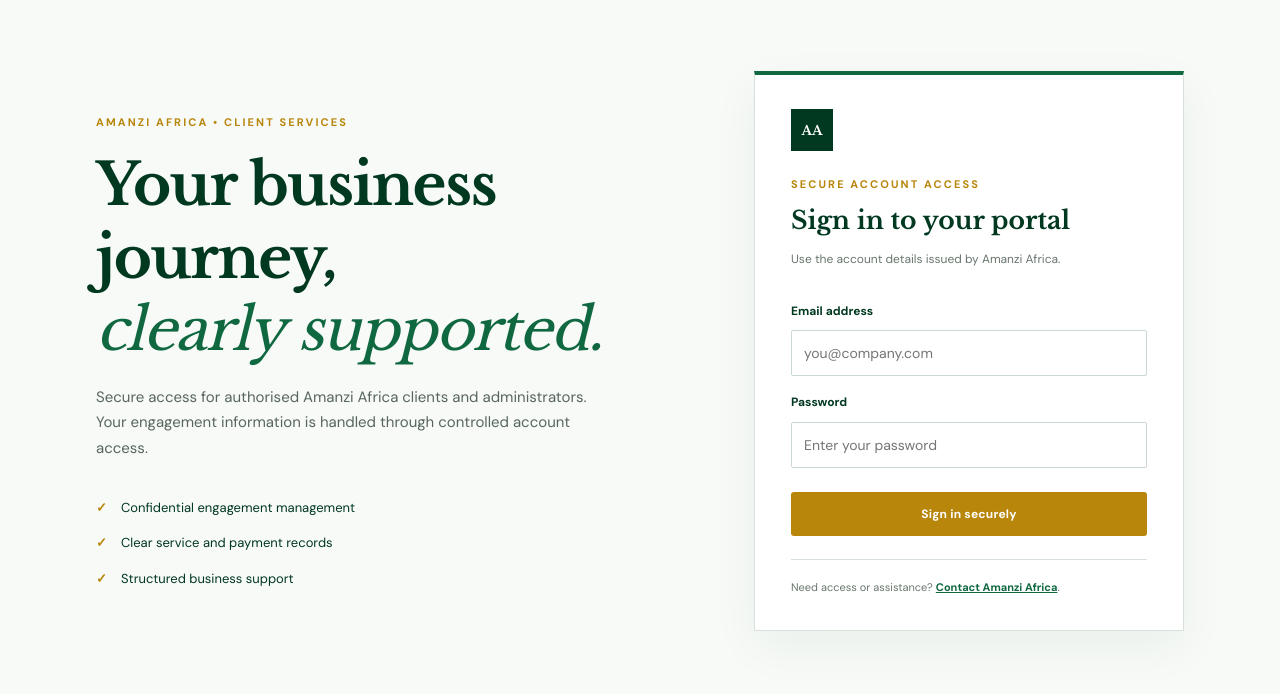
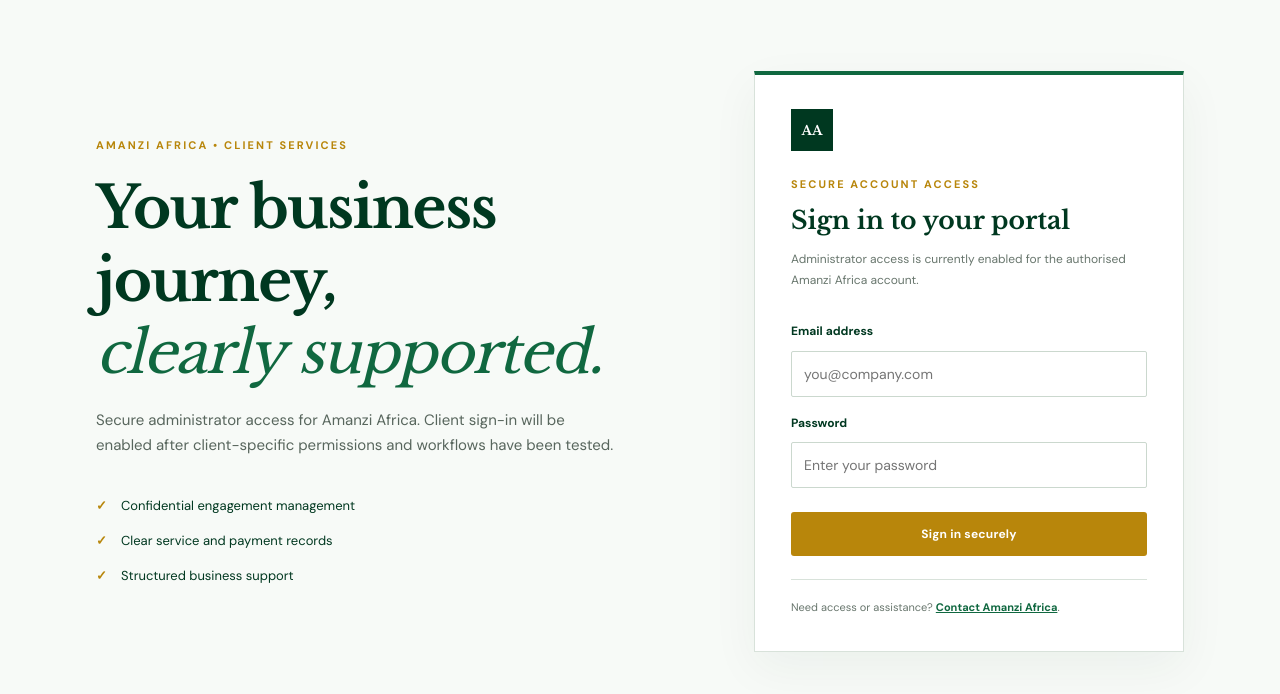
Before and after one commit to Teresawabwire/amanzi-africa, a plain HTML site: page portal.html in a window 1280 px wide. Shown: the part 106-800 px from the top of the page. Drawn offline with nearby package versions, Linux system fonts and the light colour scheme.

Commit message:
Clarify initial administrator-only portal access

```diff
--- a/portal.html
+++ b/portal.html
@@ -26,7 +26,7 @@
     <section class="portal-intro">
       <div class="section-kicker">AMANZI AFRICA • CLIENT SERVICES</div>
       <h1>Your business journey,<br><em>clearly supported.</em></h1>
-      <p>Secure access for authorised Amanzi Africa clients and administrators. Your engagement information is handled through controlled account access.</p>
+      <p>Secure administrator access for Amanzi Africa. Client sign-in will be enabled after client-specific permissions and workflows have been tested.</p>
       <div class="portal-points">
         <span>Confidential engagement management</span>
         <span>Clear service and payment records</span>
@@ -38,7 +38,7 @@
       <div class="portal-card-mark">AA</div>
       <div class="section-kicker">SECURE ACCOUNT ACCESS</div>
       <h2 id="portal-title">Sign in to your portal</h2>
-      <p class="portal-muted">Use the account details issued by Amanzi Africa.</p>
+      <p class="portal-muted">Administrator access is currently enabled for the authorised Amanzi Africa account.</p>
 
       <div id="login-panel">
         <form id="login-form">
```
